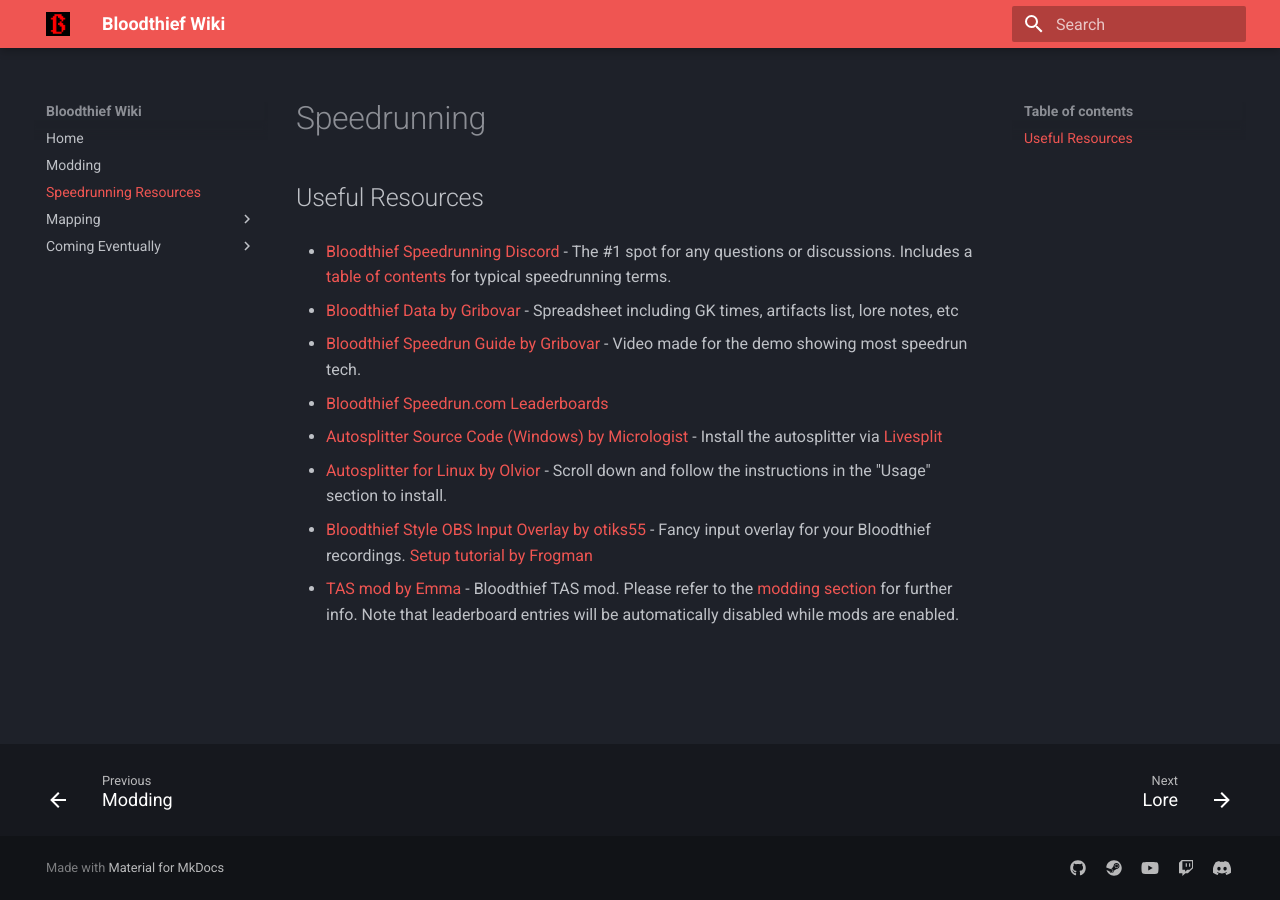
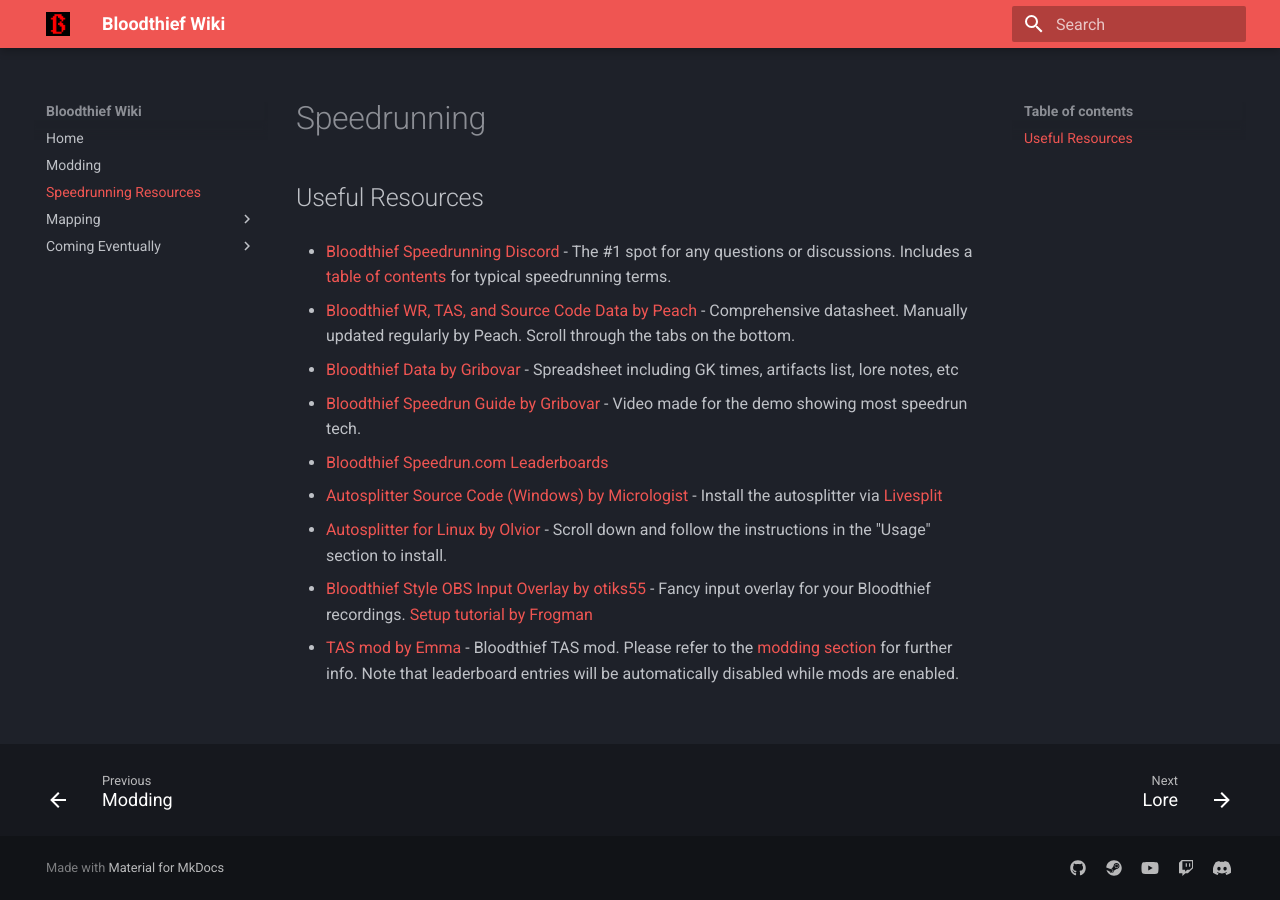
Before and after one commit to FridgeManIO/BloodthiefWiki, an MkDocs documentation site: the page built from docs/speedrunning.md, in a window 1280 px wide. Built offline with MkDocs 1.6.1 and Material for MkDocs 9.7.7, drawn with Linux system fonts in a browser that asks for light colours.

Commit message:
added peach spreadsheet to resources

```diff
--- a/docs/speedrunning.md
+++ b/docs/speedrunning.md
@@ -3,6 +3,8 @@
 ## Useful Resources
 
 * [Bloodthief Speedrunning Discord](https://discord.gg/FfpX2GEurg) - The #1 spot for any questions or discussions. Includes a [table of contents](https://discord.com/channels/1187488021176664115/1188648824890195988) for typical speedrunning terms.
+
+* [Bloodthief WR, TAS, and Source Code Data by Peach](https://onedrive.live.com/personal/ed3b7e7a39d0e4ec/_layouts/15/Doc.aspx?sourcedoc=%7Bb3fc2907-1ffd-42c1-b355-e329b9079457%7D&action=default&redeem=aHR0cHM6Ly8xZHJ2Lm1zL3gvYy9lZDNiN2U3YTM5ZDBlNGVjL0VRY3BfTFA5SDhGQ3MxWGpLYmtIbEZjQlVKa3ZpWGlzWWl2Z3BxVWtjRUg0cEE_ZT12eFVBbXk&slrid=7fe9dfa1-30ee-e000-a615-1f77f54dd112&originalPath=aHR0cHM6Ly8xZHJ2Lm1zL3gvYy9lZDNiN2U3YTM5ZDBlNGVjL0lRQUhLZnl6X1JfQlFyTlY0eW01QjVSWEFWQ1pMNGw0ckdJcjRLYWxKSEJCLUtRP3J0aW1lPWxLS0dFYWt6M2tn&CID=e1942d0a-e2bf-428f-8ef8-ca8a068b8f5e&_SRM=0:G:115) - Comprehensive datasheet. Manually updated regularly by Peach. Scroll through the tabs on the bottom.
 
 * [Bloodthief Data by Gribovar](https://docs.google.com/spreadsheets/d/1HdAnAZaL4W4uIpMkvH7w3az-70uQCw1-ZU3z57yp8dk/edit?gid=0#gid=0) - Spreadsheet including GK times, artifacts list, lore notes, etc
 
```
